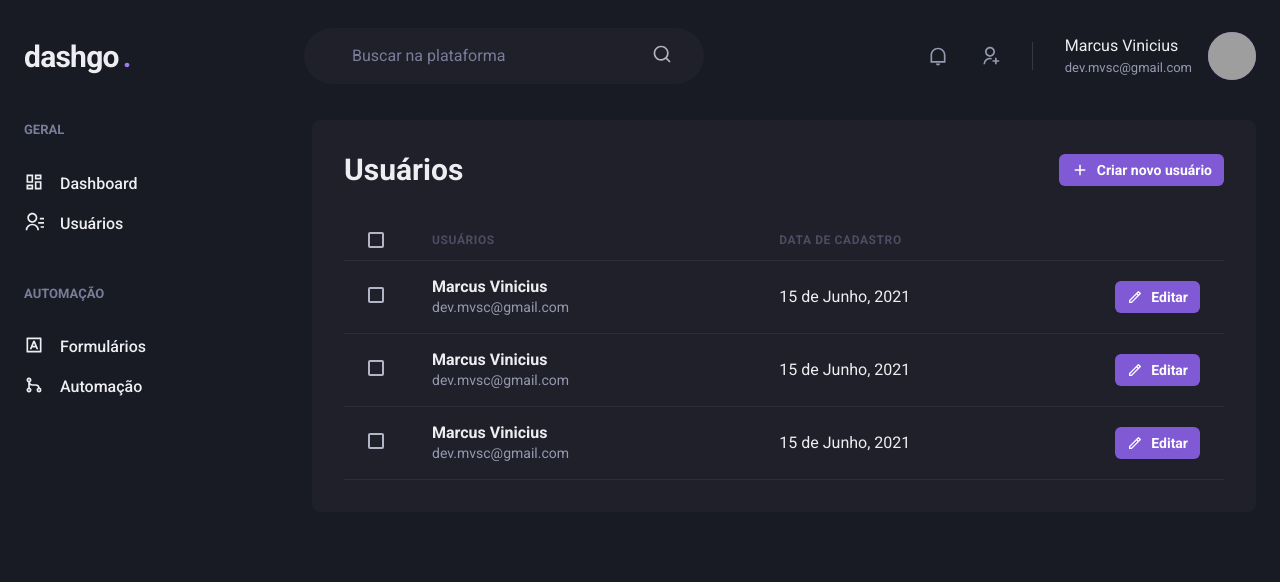
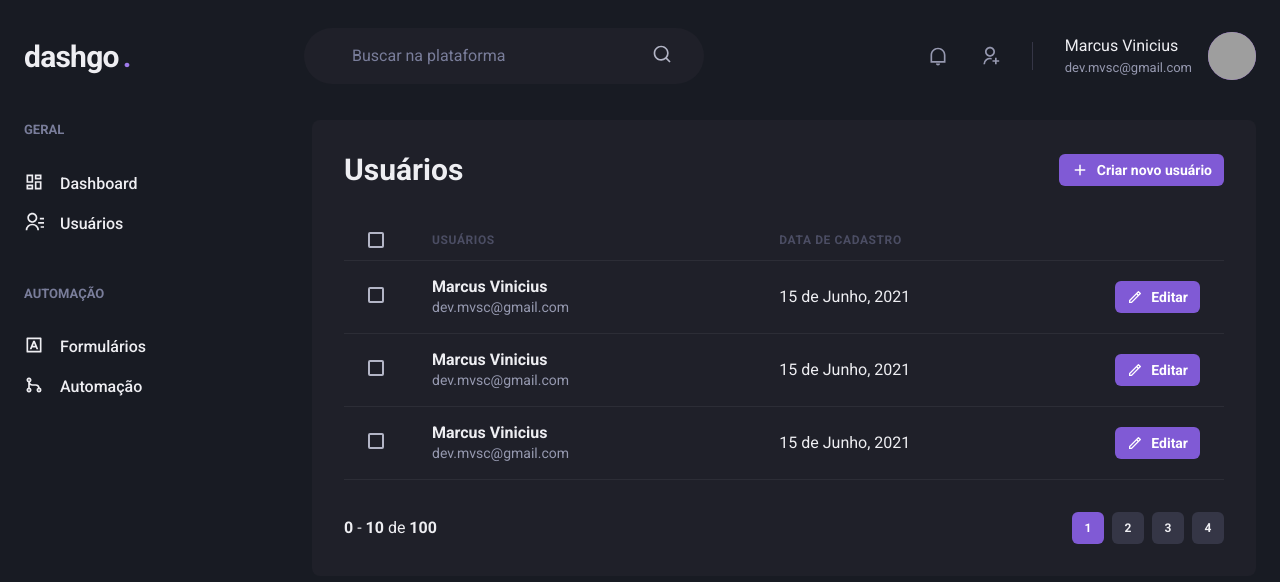
Before and after one commit to dev-viniciuss/dashgo, a Next.js app: page /users in a window 1280 px wide. Shown: the top 582 px of the page. Built offline with nearby package versions, Linux system fonts and the light colour scheme; grey boxes are pictures that could not be loaded.

Commit message:
feat: criação do compenent de paginação

```diff
--- /dev/null
+++ b/src/components/Pagination.tsx
@@ -0,0 +1,59 @@
+import { HStack, Button, Box } from "@chakra-ui/react"
+
+export function Pagination() {
+  return(
+    <HStack spacing="6" mt="8" justify="space-between" aling="center">
+      <Box>
+        <strong>0</strong> - <strong>10</strong> de <strong>100</strong>
+      </Box>
+
+      <HStack spacing="2">
+        <Button
+          size="sm"
+          fontSize="xs"
+          width="4"
+          colorScheme="purple"
+          _disabled={{
+            bg: "purple.500",
+            cursor: "default"
+          }}
+        >
+          1
+        </Button>
+        <Button
+          size="sm"
+          fontSize="xs"
+          width="4"
+          bg="gray.700"
+          _hover={{
+            bg: "gray.500"
+          }}
+        >
+          2
+        </Button>
+        <Button
+          size="sm"
+          fontSize="xs"
+          width="4"
+          bg="gray.700"
+          _hover={{
+            bg: "gray.500"
+          }}
+        >
+          3
+        </Button>
+        <Button
+          size="sm"
+          fontSize="xs"
+          width="4"
+          bg="gray.700"
+          _hover={{
+            bg: "gray.500"
+          }}
+        >
+          4
+        </Button>
+      </HStack>
+    </HStack>
+  )
+}
--- a/src/pages/users/index.tsx
+++ b/src/pages/users/index.tsx
@@ -4,6 +4,7 @@
 
 import { Header } from '../../components/Header'
 import { Sidebar } from '../../components/Sidebar'
+import { Pagination } from '../../components/Pagination'
 
 export default function UserList() {
   const listTable = [1, 2, 3]
@@ -70,6 +71,8 @@
             </Tbody>
           </Table>
 
+          <Pagination />
+
         </Box>
       </Flex>
     </Box>
```
